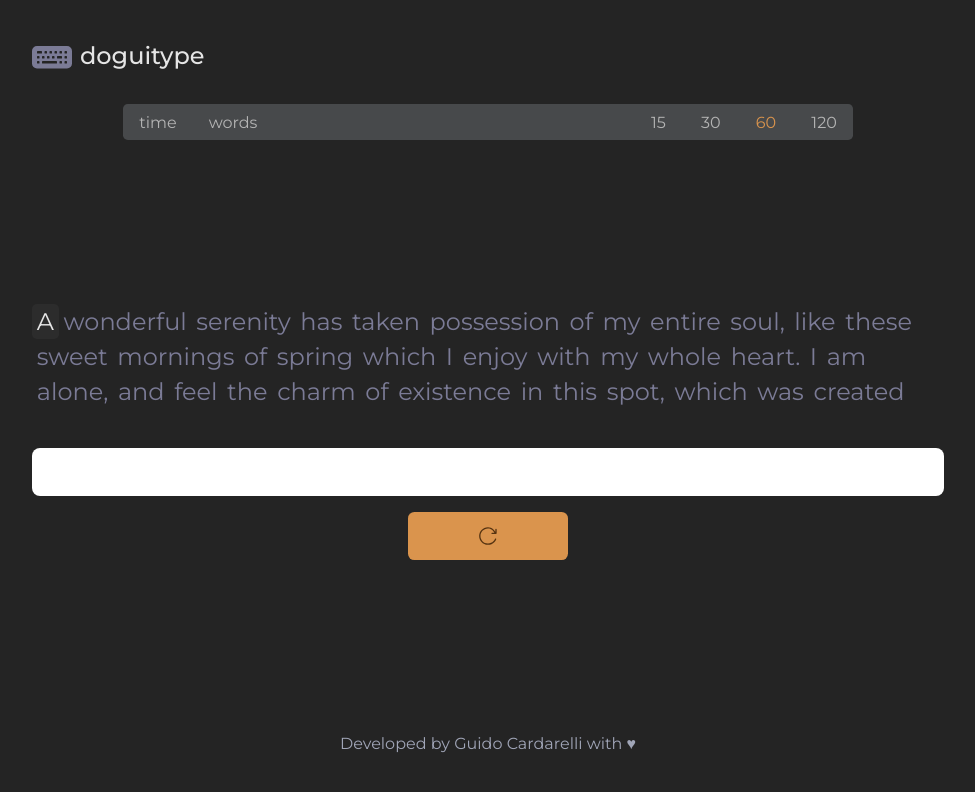
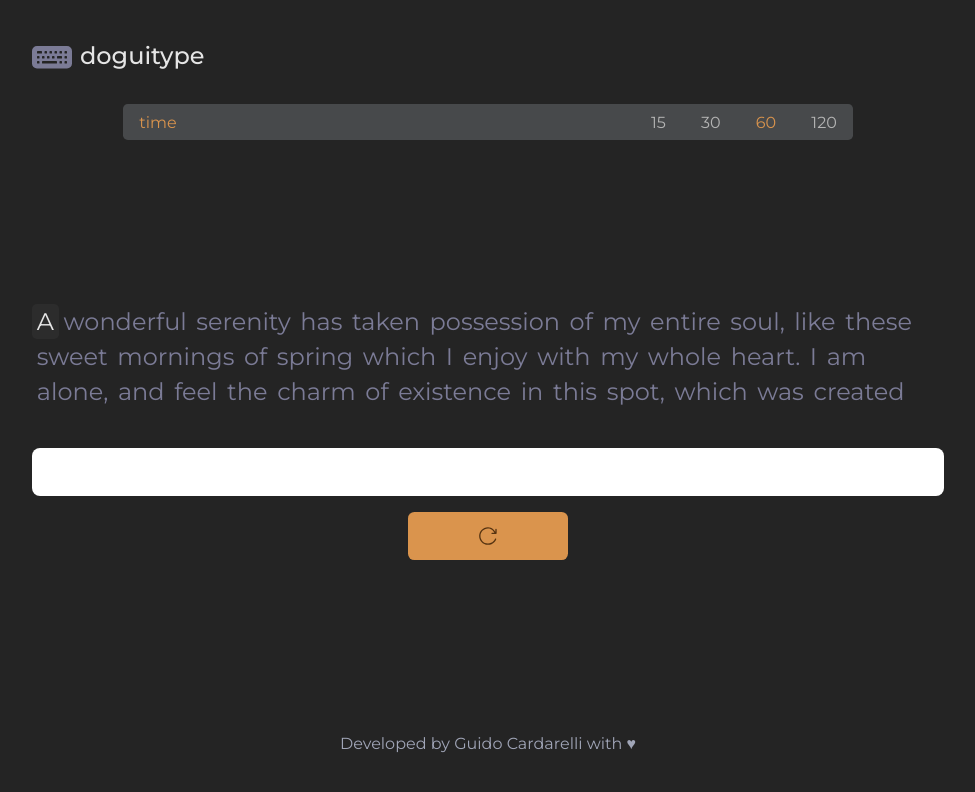
Before and after one commit to GuidoCarda/doguitype, a React (Vite) app: page / in a window 1280 px wide. Shown: the top 792 px of the page, without its empty margins (152-1127 px from the left). Built offline with nearby package versions, Linux system fonts and the light colour scheme; no server answers.

Commit message:
calculate WPM based on chosen time bound, improved ModeSelector component

```diff
--- a/src/App.css
+++ b/src/App.css
@@ -252,6 +252,10 @@ input.invisible {
   color: rgb(218, 148, 77);
 }
 
+.mode-selector-container button.selected {
+  color: rgb(218, 148, 77);
+}
+
 .loading {
   display: block;
   justify-self: stretch;
--- a/src/App.jsx
+++ b/src/App.jsx
@@ -96,10 +96,10 @@ function App() {
       );
     }, 1000);
 
-    fetchWords().then((data) => {
-      setWords(parseData(data));
-      setIsLoading(false);
-    });
+    // fetchWords().then((data) => {
+    //   setWords(parseData(data));
+    //   setIsLoading(false);
+    // });
 
     return () => {
       fetchRun.current = true;
@@ -151,14 +151,28 @@ function App() {
     setInputFocus();
     setInput("");
     setIsLoading(true);
-    fetchWords().then((data) => {
-      setWords(parseData(data));
+
+    // fetchWords().then((data) => {
+    //   setWords(parseData(data));
+    //   setIsLoading(false);
+    // });
+
+    setTimeout(() => {
       setIsLoading(false);
-    });
+
+      return setWords(
+        parseData(
+          dummyData[
+            Math.floor(Math.random() * (0 + (dummyData.length - 1) + 1) + 0)
+          ].split(" ")
+        )
+      );
+    }, 1000);
   };
 
   const handleModeSelection = (mode) => {
-    setTimer({ ...timer, timeBound: Number(mode), time: Number(mode) });
+    setTimer({ ...timer, timeBound: mode, time: mode });
+    setInputFocus();
   };
 
   return (
@@ -253,7 +267,11 @@ function App() {
       )}
 
       {!Boolean(timer.time) && timer.state === "finished" && (
-        <Result charCount={charCount} handleRestart={handleRestart} />
+        <Result
+          charCount={charCount}
+          handleRestart={handleRestart}
+          time={timer.timeBound}
+        />
       )}
 
       <Footer />
@@ -263,7 +281,7 @@ function App() {
 
 export default App;
 
-export const calculateWPM = (charCount) => charCount / 5 / 1;
+export const calculateWPM = (charCount, time) => charCount / 5 / (time / 60);
 
 const checkCharEquality = (char1, char2) => char1 === char2;
 const checkStringEquality = (str1, str2) => str1 === str2;
--- a/src/components/ModeSelector.jsx
+++ b/src/components/ModeSelector.jsx
@@ -1,23 +1,40 @@
-import React from "react";
+import React, { useState } from "react";
 
-const timeBounds = ["15", "30", "60", "120"];
-const wordsBounds = ["10", "25", "50", "100"];
+const modes = [
+  {
+    type: "time",
+    bounds: [15, 30, 60, 120],
+  },
+  // {
+  //   type: "words",
+  //   bounds: [10, 25, 50, 100],
+  // },
+];
 
 const ModeSelector = ({ handleModeSelection, timer }) => {
+  const [selectedMode, setSelectedMode] = useState(0);
+
   return (
     <div className="mode-selector-container">
-      <button className="">time</button>
-      <button className="">words</button>
+      {modes.map((mode, idx) => {
+        return (
+          <button
+            key={mode.type}
+            className={`${selectedMode === idx ? "selected" : ""} `}
+          >
+            {mode.type}
+          </button>
+        );
+      })}
+
       <div>
-        {timeBounds.map((timeBound) => (
+        {modes[selectedMode].bounds.map((bound) => (
           <button
-            onClick={() => handleModeSelection(timeBound)}
-            key={timeBound}
-            className={`${
-              timer.timeBound === Number(timeBound) ? "selected" : ""
-            }`}
+            onClick={() => handleModeSelection(bound)}
+            key={bound}
+            className={`${timer.timeBound === bound ? "selected" : ""}`}
           >
-            {timeBound}
+            {bound}
           </button>
         ))}
       </div>
--- a/src/components/Result.jsx
+++ b/src/components/Result.jsx
@@ -2,13 +2,13 @@ import React from "react";
 import { RxReload } from "react-icons/rx";
 import { calculateWPM } from "../App";
 
-const Result = ({ charCount, handleRestart }) => {
+const Result = ({ charCount, handleRestart, time }) => {
   return (
     <div className="finished-test">
       <h2>Se finalizo el tiempo</h2>
 
       <div className="result">
-        <h2>Current WPM: {calculateWPM(charCount)}</h2>
+        <h2>Current WPM: {calculateWPM(charCount, time)}</h2>
       </div>
 
       <button type="button" className="btn reset-btn" onClick={handleRestart}>
--- a/src/data.js
+++ b/src/data.js
@@ -1,5 +1,5 @@
 export const dummyData = [
   "Lorem, ipsum dolor sit amet consectetur adipisicing elit. Obcaecati iusto a suscipit doloremque iste optio reprehenderit modi, impedit perferendis tenetur nemo nobis. Minima tempora ratione numquam possimus, illum ipsa maiores iure non omnis qui repudiandae velit commodi debitis praesentium quia cumque aliquam, recusandae odio totam. Cupiditate, aperiam! Blanditiis suscipit earum tempore quo, soluta sapiente veniam sint deleniti ad harum officiis aperiam minus nulla accusamus modi! Esse, odit repellat saepe nesciunt nihil, tempora quaerat laborum fugit eveniet perferendis repellendus placeat, debitis ipsum molestias sit ut voluptatem quisquam. Aliquid vitae, repudiandae ipsam vero omnis, neque nihil nobis architecto, consequuntur ex blanditiis labore!",
-  "A wonderful serenity has taken possession of my entire soul, like these sweet mornings of spring which I enjoy with my whole heart. I am alone, and feel the charm of existence in this spot, which was created for the bliss of souls like mine. I am so happy, my dear friend, so absorbed in the exquisite sense of mere tranquil existence, that I neglect my talents. I should be incapable of drawing a single stroke at the present moment; and yet I feel that I never was a greater artist than now. When, while the lovely valley teems with",
-  "The quick, brown fox jumps over a lazy dog. DJs flock by when MTV ax quiz prog. Junk MTV quiz graced by fox whelps. Bawds jog, flick quartz, vex nymphs. Waltz, bad nymph, for quick jigs vex! Fox nymphs grab quick-jived waltz. Brick quiz whangs jumpy veldt fox. Bright vixens jump; dozy fowl quack. Quick wafting zephyrs vex bold Jim. Quick zephyrs blow, vexing daft Jim. Sex-charged fop blew my junk TV quiz. How quickly daft jumping zebras vex. Two driven jocks help fax my big quiz. Quick, Baz, get my woven flax jodhpurs! Now fax quiz Jack! my brave",
+  "A wonderful serenity has taken possession of my entire soul, like these sweet mornings of spring which I enjoy with my whole heart. I am alone, and feel the charm of existence in this spot, which was created for the bliss of souls like mine. I am so happy, my dear friend, so absorbed in the exquisite sense of mere tranquil existence, that I neglect my talents. I should be incapable of drawing a single stroke at the present moment; and yet I feel that I never was a greater artist than now. When, while the lovely valley teems with vapour around me, and the meridian sun strikes the upper surface of the impenetrable foliage of my trees, and but a few stray gleams steal into the inner sanctuary, I throw myself down among the tall grass by the trickling stream; and, as I lie close to the earth, a thousand unknown plants are noticed by me: when I hear the buzz of the little world among the stalks, and grow familiar with the countless indescribable forms of the insects and flies, then I feel the presence of the Almighty, who formed us in his own image, and the breath",
+  "The quick, brown fox jumps over a lazy dog. DJs flock by when MTV ax quiz prog. Junk MTV quiz graced by fox whelps. Bawds jog, flick quartz, vex nymphs. Waltz, bad nymph, for quick jigs vex! Fox nymphs grab quick-jived waltz. Brick quiz whangs jumpy veldt fox. Bright vixens jump; dozy fowl quack. Quick wafting zephyrs vex bold Jim. Quick zephyrs blow, vexing daft Jim. Sex-charged fop blew my junk TV quiz. How quickly daft jumping zebras vex. Two driven jocks help fax my big quiz. Quick, Baz, get my woven flax jodhpurs! Now fax quiz Jack! my brave ghost pled. Five quacking zephyrs jolt my wax bed. Flummoxed by job, kvetching W. zaps Iraq. Cozy sphinx waves quart jug of bad milk. A very bad quack might jinx zippy fowls. Few quips galvanized the mock jury box. Quick brown dogs jump over the lazy fox. The jay, pig, fox, zebra, and my wolves quack! Blowzy red vixens fight for a quick jump. Joaquin Phoenix was gazed by MTV for luck. A wizard’s job is to vex chumps quickly in fog. Watch Jeopardy!, Alex Trebek's fun TV quiz game. Woven silk pyjamas exchanged for blue quartz. Brawny gods just",
 ];
```
